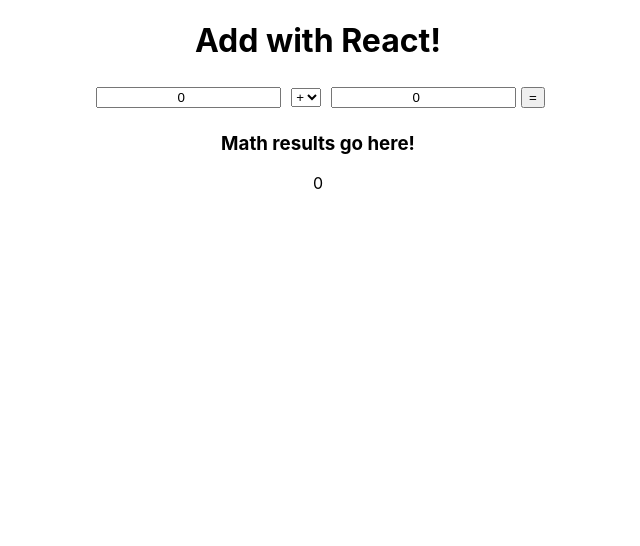
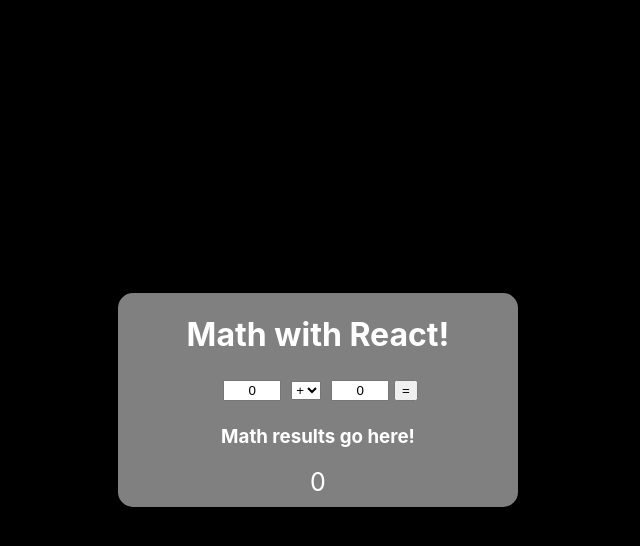
Before and after one commit to terryszhou/Simple-Calc, a React (Create React App) app: page / in a window 1280 px wide. Shown: the top 546 px of the page, without its empty margins (322-962 px from the left). Built offline with nearby package versions, Linux system fonts and the light colour scheme.

Commit message:
CSS styled fixed decimal input bug.

```diff
--- a/src/App.css
+++ b/src/App.css
@@ -1,7 +1,46 @@
 * {
     text-align: center;
+}
+
+body {
+    background-color: black;
+}
+
+.container-box {
+    height: 100vh;
+    display: flex;
+    justify-content: center;
+    align-items: center;
+}
+
+.container {
+    background-color: grey;
+    width: 400px;
+    border-radius: 15px;
+}
+
+h1, h3 {
+    color: white;
+}
+
+input {
+    width: 50px;
+}
+
+input::-webkit-outer-spin-button,
+input::-webkit-inner-spin-button {
+    -webkit-appearance: none;
 }
 
 input, select {
     margin: 5px;
 }
+
+.math-box {
+    margin-bottom: 10px;
+}
+
+.answer {
+    color: white;
+    font-size: 25px;
+}
--- a/src/Calculator.jsx
+++ b/src/Calculator.jsx
@@ -29,13 +29,16 @@
 
     render() {
         return (
+            <body>
+            <div class="container-box">
             <div class="container">
-                <h1>Add with React!</h1>
+                <h1>Math with React!</h1>
                 <div class="math-box">
                     <form onSubmit={(e) => this.findSum(e)}>
                         <input type="number"
                             name="num1"
-                            placeholder="Enter your first number"
+                            placeholder="Enter #"
+                            step="any"
                             value={this.state.num1}
                             onChange={(e) => this.setNum(e, 'num1')}
                         />
@@ -48,7 +51,8 @@
 
                         <input type="number"
                             name="num2"
-                            placeholder="Enter your second number"
+                            placeholder="Enter #"
+                            step="any"
                             value={this.state.num2}
                             onChange={(e) => this.setNum(e, 'num2')}
                         />
@@ -58,6 +62,8 @@
                     <span class="answer">{this.state.sum}</span>
                 </div>
             </div>
+            </div>
+            </body>
         )
     }
 }
```
